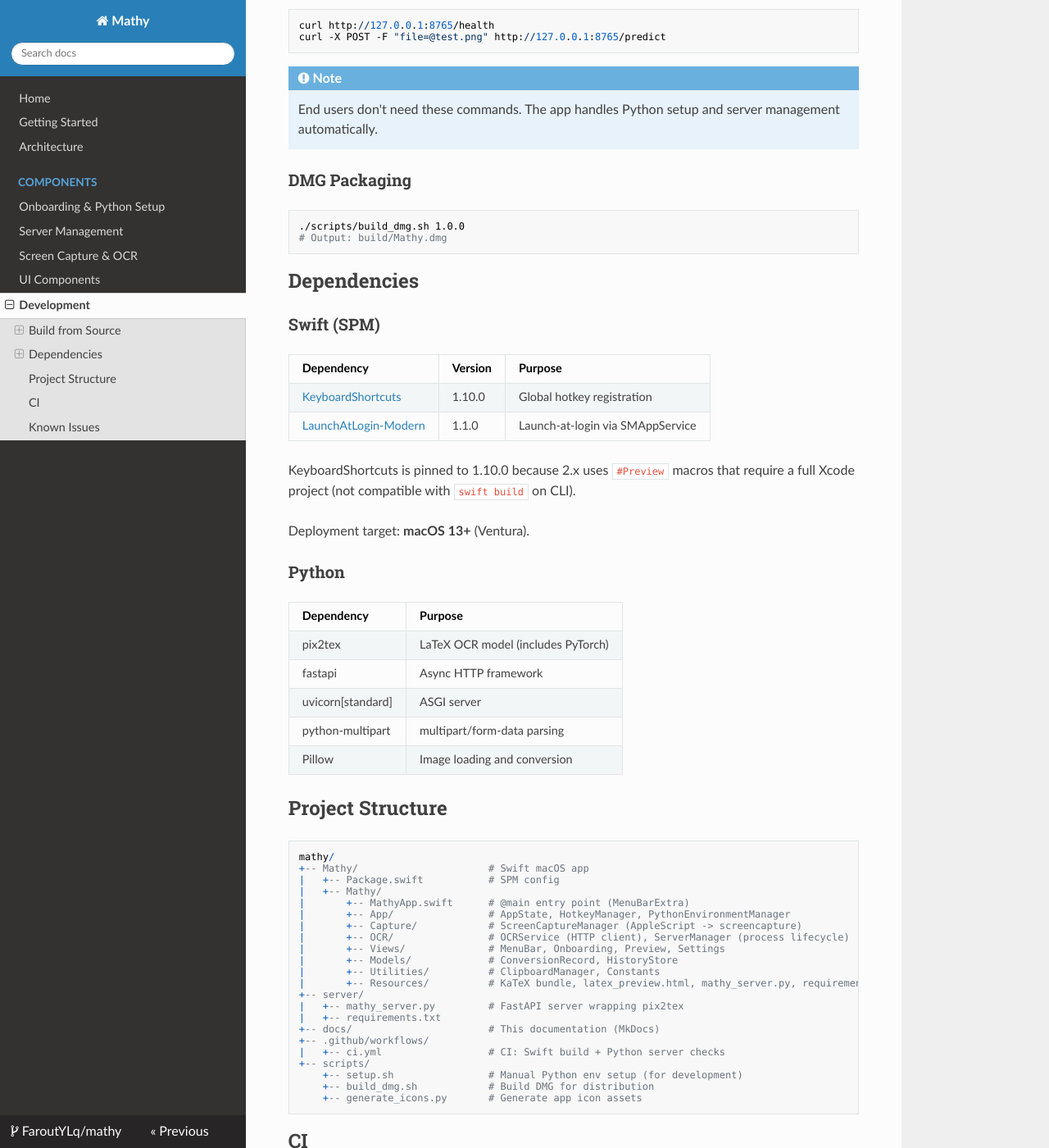
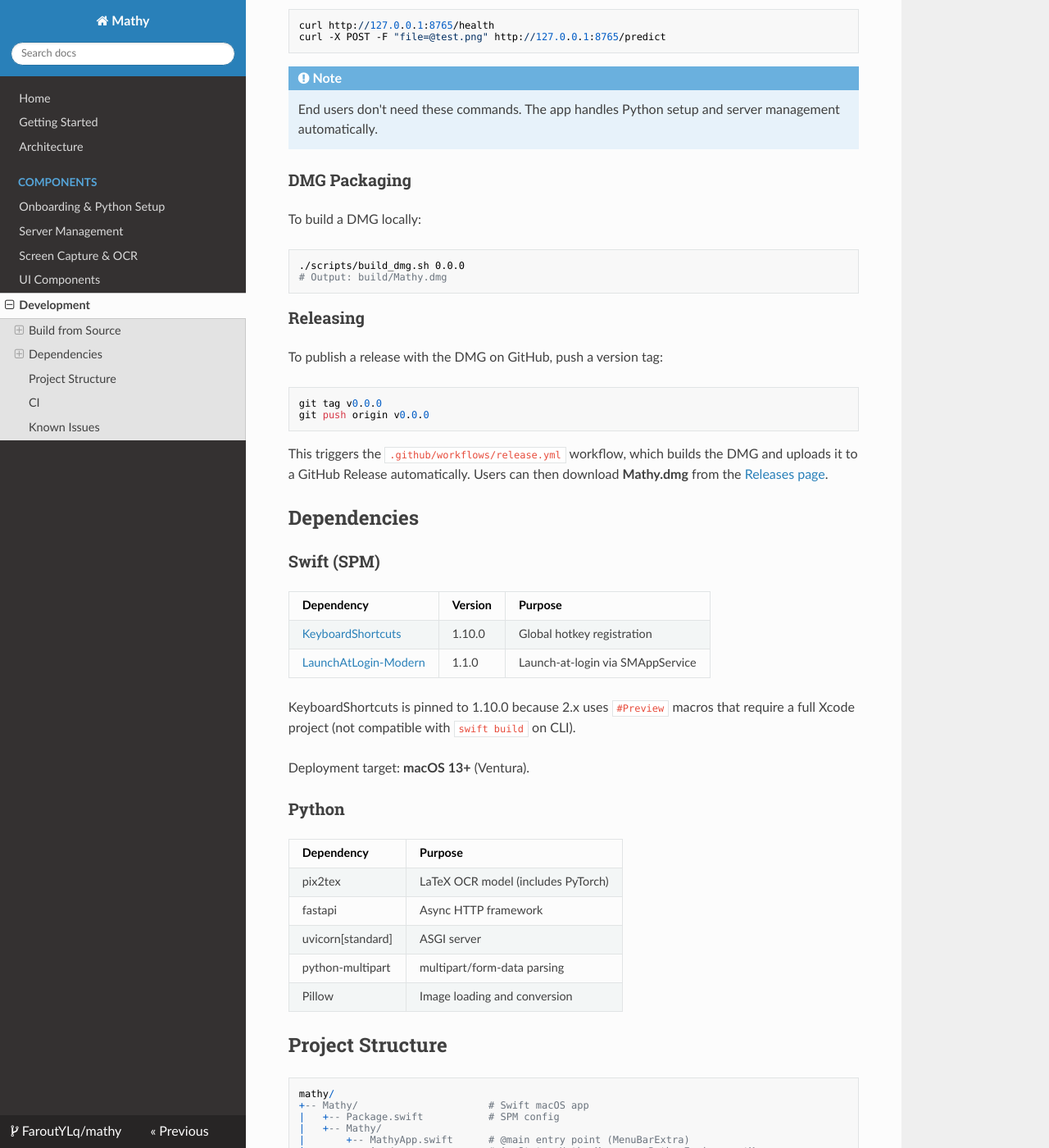
Before and after one commit to FaroutYLq/mathy, an MkDocs documentation site: the page built from docs/development.md, in a window 1280 px wide and 1400 px high, scrolled down 653 px. Shown: the whole window at 82% size. Built offline with MkDocs 1.6.1, drawn with Linux system fonts in a browser that asks for light colours; nearby versions of some CDN libraries; some of the changed text lies outside the part shown.

Commit message:
Add release workflow and update docs for DMG distribution
Add GitHub Actions workflow that builds and publishes Mathy.dmg to
GitHub Releases on version tags. Add Download badge to README and
document the release process in development docs.

Co-Authored-By: Claude Opus 4.6 <noreply@anthropic.com>

````diff
--- a/docs/development.md
+++ b/docs/development.md
@@ -38,10 +38,23 @@ curl -X POST -F "file=@test.png" http://127.0.0.1:8765/predict
 
 ### DMG Packaging
 
+To build a DMG locally:
+
 ```bash
-./scripts/build_dmg.sh 1.0.0
+./scripts/build_dmg.sh 0.0.0
 # Output: build/Mathy.dmg
 ```
+
+### Releasing
+
+To publish a release with the DMG on GitHub, push a version tag:
+
+```bash
+git tag v0.0.0
+git push origin v0.0.0
+```
+
+This triggers the `.github/workflows/release.yml` workflow, which builds the DMG and uploads it to a GitHub Release automatically. Users can then download **Mathy.dmg** from the [Releases page](https://github.com/FaroutYLq/mathy/releases/latest).
 
 ## Dependencies
 
@@ -95,10 +108,12 @@ mathy/
 
 ## CI
 
-GitHub Actions (`.github/workflows/ci.yml`) runs on every push and PR:
+GitHub Actions runs on every push and PR (`.github/workflows/ci.yml`):
 
 1. **Swift build** — `cd Mathy && swift build` on macOS runner
 2. **Python checks** — validates server script syntax and imports
+
+A separate **release workflow** (`.github/workflows/release.yml`) runs when a `v*` tag is pushed. It builds the DMG and publishes it as a GitHub Release.
 
 ## Known Issues
 
````
Also changed, not shown: README.md (+1 -0 lines), 1 other file.
